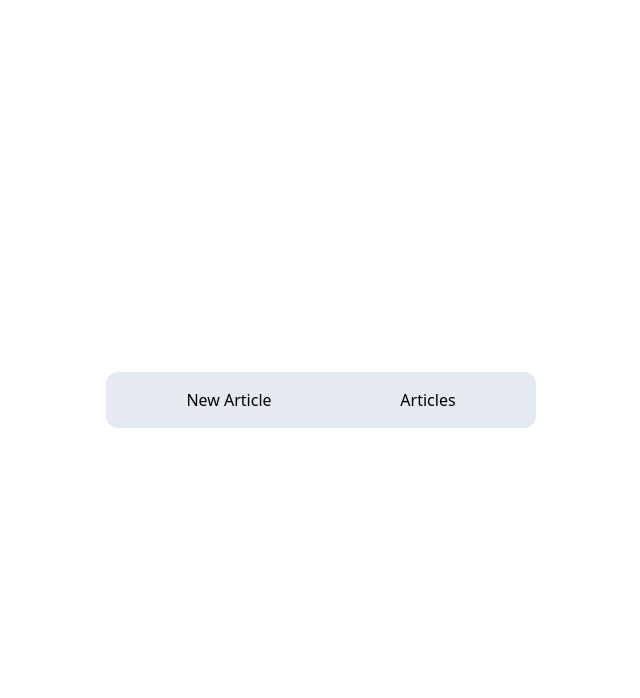
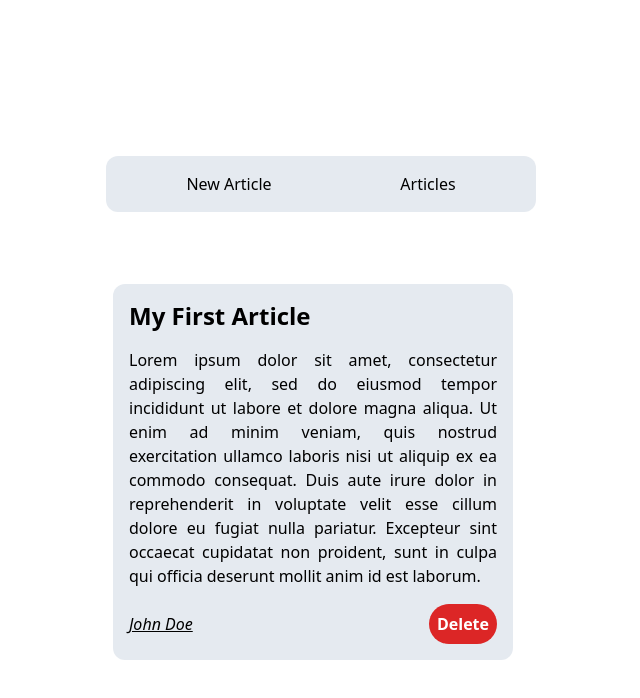
Before and after one commit to SebastienLeonce/simple-angular-app, an Angular app: page /article/1 in a window 1280 px wide. Before the commit this address led to /. Shown: the top 698 px of the page, without its empty margins (319-959 px from the left). Built offline with nearby package versions, Linux system fonts and the light colour scheme; data requests are answered from the project's data file.

Commit message:
article-details component

```diff
--- a/db.json
+++ b/db.json
@@ -17,6 +17,12 @@
       "content": "Lorem ipsum dolor sit amet, consectetur adipiscing elit, sed do eiusmod tempor incididunt ut labore et dolore magna aliqua. Ut enim ad minim veniam, quis nostrud exercitation ullamco laboris nisi ut aliquip ex ea commodo consequat. Duis aute irure dolor in reprehenderit in voluptate velit esse cillum dolore eu fugiat nulla pariatur. Excepteur sint occaecat cupidatat non proident, sunt in culpa qui officia deserunt mollit anim id est laborum.",
       "author": "John Doe",
       "id": 3
+    },
+    {
+      "title": "Fake Title",
+      "content": "Voici un nouvel article !  Voici un nouvel article ! Voici un nouvel article ! Voici un nouvel article ! ",
+      "author": "Seb",
+      "id": 4
     }
   ]
 }
--- a/src/app/app-routing.module.ts
+++ b/src/app/app-routing.module.ts
@@ -3,11 +3,13 @@ import { RouterModule, Routes } from '@angular/router';
 
 import { ArticleCreationComponent } from './article-creation/article-creation.component';
 import { ArticlesComponent } from './articles/articles.component';
+import { ArticleDetailComponent } from './article-detail/article-detail.component';
 
 
 const routes: Routes = [
   { path: 'create', component: ArticleCreationComponent },
   { path: 'articles', component: ArticlesComponent },
+  { path: 'article/:id', component: ArticleDetailComponent },
   { path: '', component: ArticlesComponent }
 ]
 
--- a/src/app/app.module.ts
+++ b/src/app/app.module.ts
@@ -9,13 +9,15 @@ import { ArticleComponent } from './article/article.component';
 import { ArticlesComponent } from './articles/articles.component';
 import { ArticleService } from './article.service';
 import { ArticleCreationComponent } from './article-creation/article-creation.component';
+import { ArticleDetailComponent } from './article-detail/article-detail.component';
 
 @NgModule({
   declarations: [
     AppComponent,
     ArticleComponent,
     ArticlesComponent,
-    ArticleCreationComponent
+    ArticleCreationComponent,
+    ArticleDetailComponent
   ],
   imports: [
     HttpClientModule,
--- /dev/null
+++ b/src/app/article-detail/article-detail.component.html
@@ -0,0 +1,9 @@
+<div class="overflow-y-auto h-full flex flex-col space-y-4 self-center pr-4">
+    <app-article
+        [article]="article"
+        (deletedArticle)="delete($event)"
+        (showAuthor)="showAuthor($event)"
+        class="!mt-14"
+    >
+    </app-article>
+</div>
--- /dev/null
+++ b/src/app/article-detail/article-detail.component.ts
@@ -0,0 +1,41 @@
+import { Component, Input, OnInit } from '@angular/core';
+import { ActivatedRoute, Router } from '@angular/router';
+import { ArticleService } from '../article.service';
+import { Article } from '../models/Article';
+
+@Component({
+  selector: 'app-article-detail',
+  templateUrl: './article-detail.component.html',
+  styleUrls: ['./article-detail.component.css']
+})
+export class ArticleDetailComponent implements OnInit {
+
+  @Input()
+  article : Article = {
+    title: "",
+    content: "",
+    author: "",
+    id: 0
+  };
+
+  constructor(private route: ActivatedRoute, private router: Router, private articleService: ArticleService) {
+    const id = parseInt(this.route.snapshot.paramMap.get('id') || '0');
+    this.articleService.getArticle(id).subscribe(value => {
+      this.article = value;
+    });
+  }
+
+  ngOnInit(): void {
+  }
+
+  delete(article: Article) {
+    this.articleService.deleteArticle(article.id).subscribe(_value => {
+      this.router.navigate(['/articles']);
+    });
+  }
+
+  showAuthor(author: string) {
+    alert(author);
+  }
+
+}
--- a/src/app/article.service.ts
+++ b/src/app/article.service.ts
@@ -16,6 +16,10 @@ export class ArticleService {
     return this.http.get<Article[]>("http://localhost:3000/articles");
   }
 
+  public getArticle(id: number): Observable<Article> {
+    return this.http.get<Article>(`http://localhost:3000/articles/${id}`);
+  }
+
   public deleteArticle(id: number): Observable<Article> {
     return this.http.delete<Article>(`http://localhost:3000/articles/${id}`);
   }
--- a/src/app/article/article.component.html
+++ b/src/app/article/article.component.html
@@ -1,6 +1,11 @@
 <div class="bg-slate-300/50 w-[400px] space-y-4 p-4 rounded-xl">
     <h3 class="text-2xl font-bold"> {{this.article.title}} </h3>
-    <p class="text-justify"> {{this.article.content}} </p>
+    <p
+        class="text-justify"
+        (click)="openDetails()"
+    >
+        {{this.article.content}}
+    </p>
     <div class="flex justify-between items-center">
         <span
             class="italic underline"
--- a/src/app/article/article.component.ts
+++ b/src/app/article/article.component.ts
@@ -1,5 +1,6 @@
 import { Component, EventEmitter, Input, OnInit, Output } from '@angular/core';
 import { Article } from '../models/Article';
+import { Router  } from '@angular/router';
 
 @Component({
   selector: 'app-article',
@@ -17,8 +18,9 @@ export class ArticleComponent implements OnInit {
   @Output()
   showAuthor : EventEmitter<string> = new EventEmitter();
 
-  ngOnInit(): void {
-  }
+  constructor(private route: Router ) { }
+
+  ngOnInit(): void { }
 
   delete(){
     this.deletedArticle.emit(this.article);
@@ -28,4 +30,8 @@ export class ArticleComponent implements OnInit {
     this.showAuthor.emit(this.article.author);
   }
 
+  openDetails(){
+    this.route.navigate(['/article', this.article.id]);
+  }
+
 }
```
Also changed, not shown: src/app/article-detail/article-detail.component.css (added), 1 other file (tests, documents, lock files or other folders).
